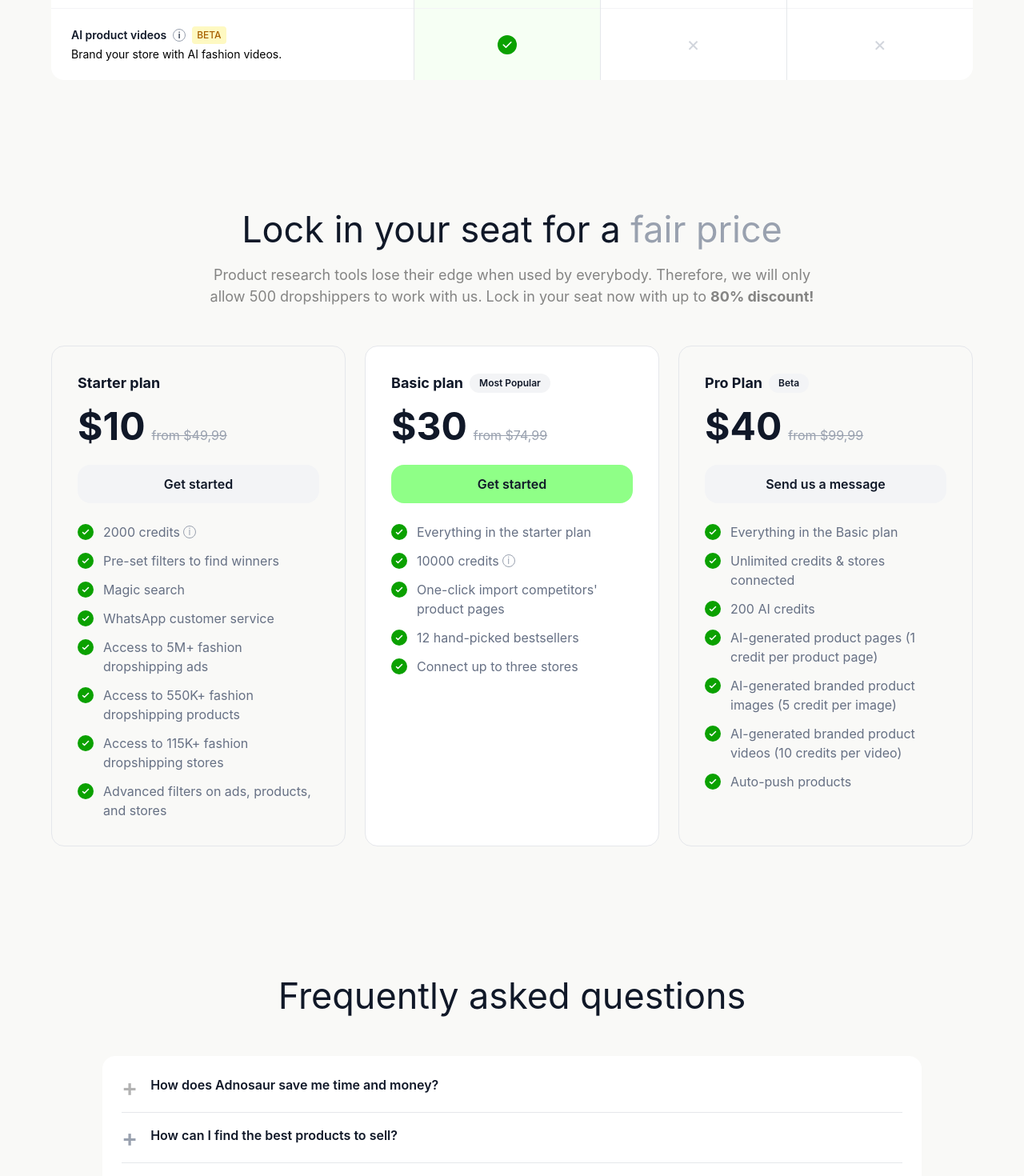
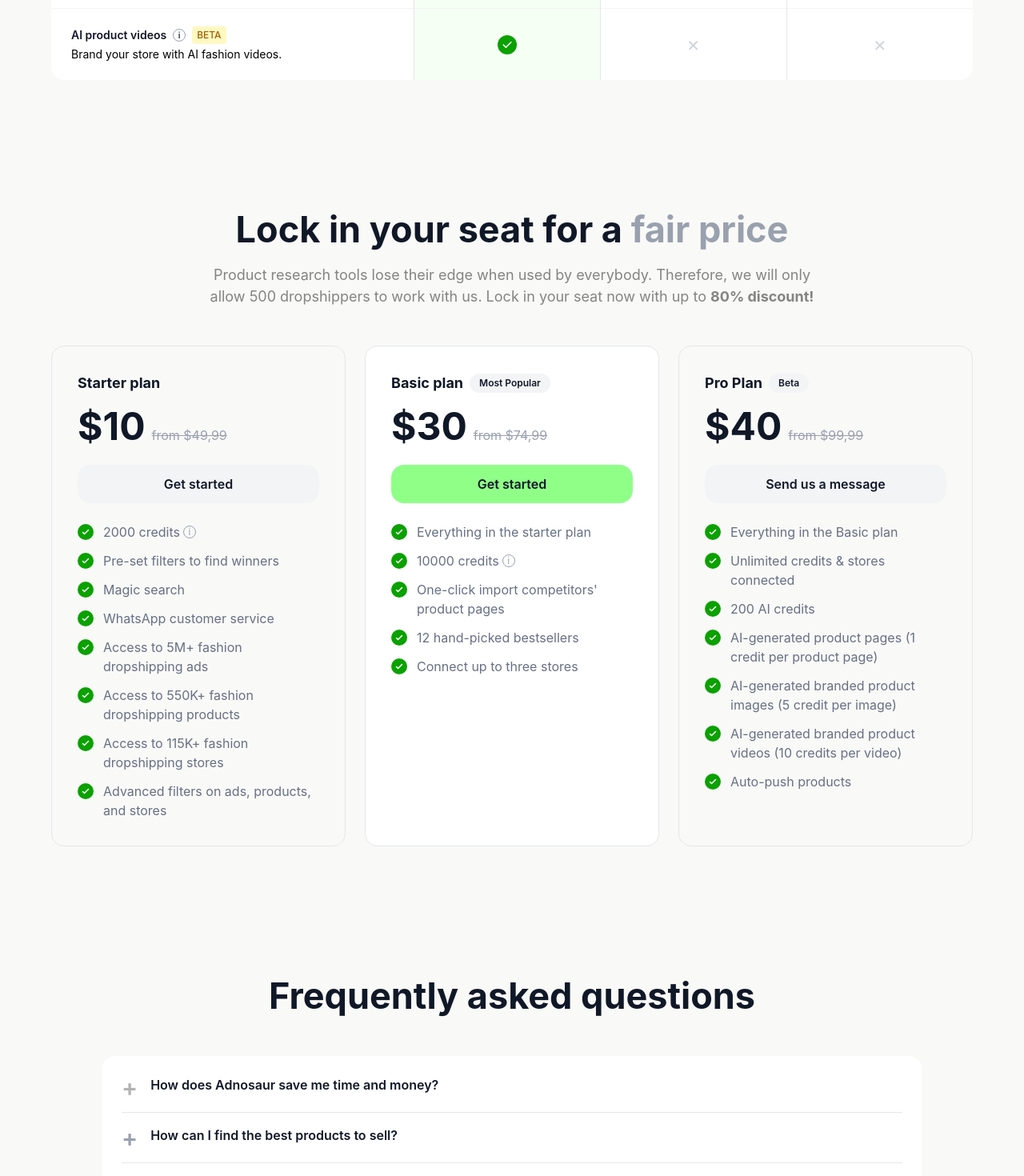
Before and after one commit to Jaybea00/adnosaurblog, a Next.js app: page / in a window 1280 px wide. Shown: the part 4551-6021 px from the top of the page at 80% size. Built offline with nearby package versions, Linux system fonts and the light colour scheme; a web font is replaced by a local one.

Commit message:
updateFontFamily

```diff
--- a/src/app/page.tsx
+++ b/src/app/page.tsx
@@ -878,11 +878,11 @@ export default function Home() {
       {/* Pricing Section */}
       <section id="pricing" className="py-12 md:py-20 px-4 bg-transparent">
         <div className="max-w-6xl mx-auto">
-          <h2 className="text-[25px] md:text-3xl lg:text-[45px] leading-[30px] md:leading-[54px] font-normal text-gray-900 mb-3 md:mb-4 text-center">
+          <h2 className="text-[26px]  md:text-3xl lg:text-[45px] leading-[30px] md:leading-[54px]  text-gray-900 mb-3 font-polysans-media md:mb-4 text-center font-bold">
             Lock in your seat for a{" "}
             <span className="text-gray-400">fair price</span>
           </h2>
-          <p className="text-[17px]  md:text-[18px] text-[#2424248c] text-center max-w-[780px] mx-auto mb-8 md:mb-12 px-2 font-geist">
+          <p className="text-[18px]  md:text-[18px] text-[#2424248c] text-center max-w-[780px] mx-auto mb-8 md:mb-12 px-2 font-geist">
             Product research tools lose their edge when used by everybody.
             Therefore, we will only allow 500 dropshippers to work with us. Lock
             in your seat now with up to <span className="font-bold inline text-[#2424248c]">80% discount!</span>
@@ -1432,7 +1432,7 @@ export default function Home() {
       {/* FAQ Section */}
   <section id="faq" className="py-12 md:py-20 px-4 bg-transparent font-inter">
         <div className="max-w-5xl mx-auto">
-          <h2 className="text-[1.5rem] md:text-3xl lg:text-[45px] font-normal text-gray-900 mb-8 md:mb-12 text-center px-2 font-polysans">
+          <h2 className="text-[1.5rem] md:text-3xl lg:text-[45px] font-bold text-gray-900 mb-8 md:mb-12 text-center px-2 font-polysans-media">
             Frequently asked questions
           </h2>
 
```
